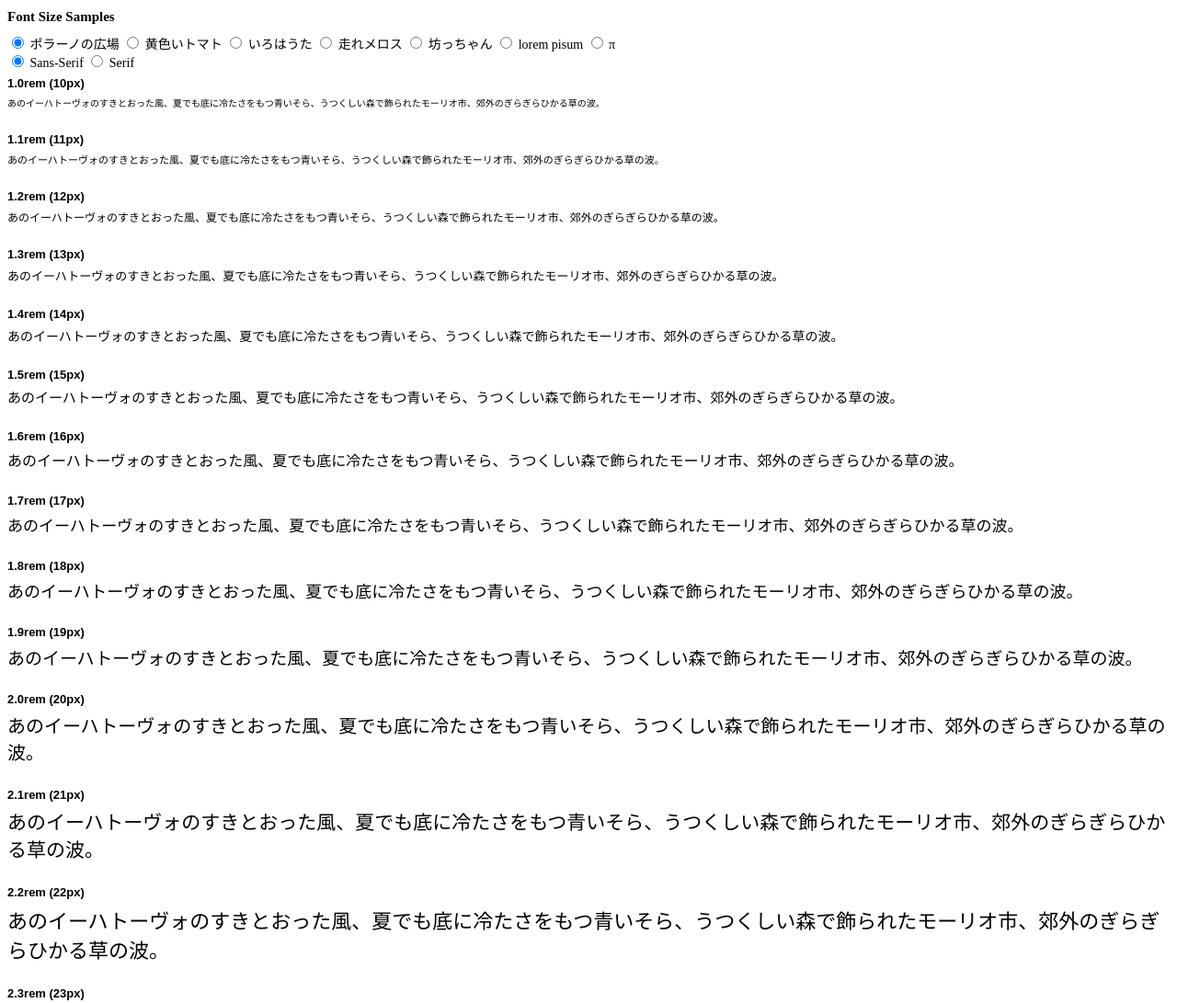
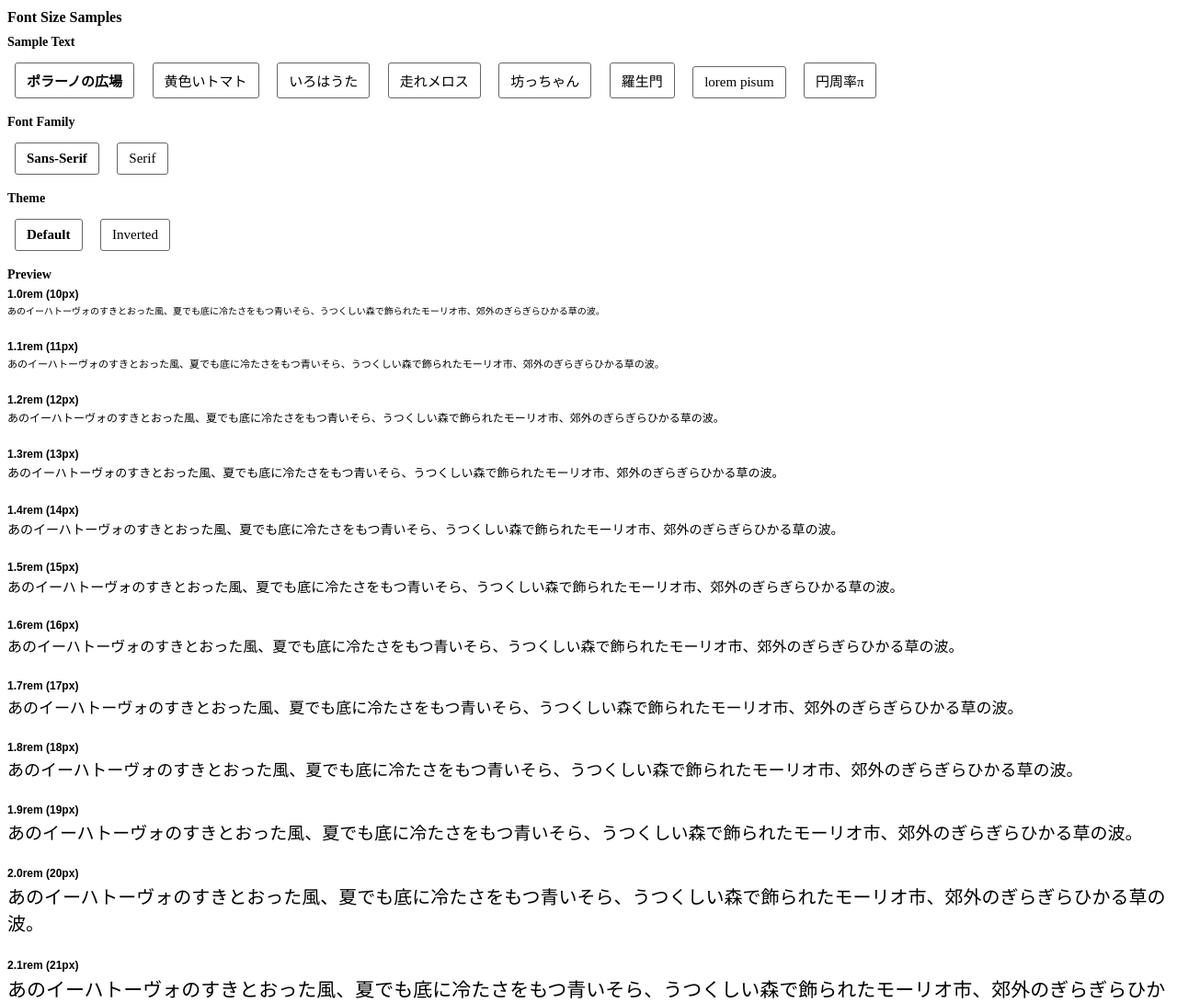
Before and after one commit to 44uk/font-size-samples, a plain HTML site: page index.html in a window 1280 px wide. Shown: the top 1091 px of the page at 92% size. Drawn offline with Linux system fonts and the light colour scheme.

Commit message:
update style

```diff
--- a/index.html
+++ b/index.html
@@ -7,9 +7,9 @@
     <style>
       html { font-size: 62.5%; }
       body { font-size: 1.4rem; }
-      h1 { font-size: 1.5rem; margin: 1rem auto; }
-      h2 { font-size: 1.3rem; margin: 0.6rem auto; }
-      h3 { font-size: 1.1rem; margin: 0.3rem auto; }
+      h1 { font-size: 1.6rem; margin: 1rem auto; }
+      h2 { font-size: 1.4rem; margin: 0.6rem auto; }
+      h3 { font-size: 1.2rem; margin: 0.3rem auto; }
       p  { margin: 0.3rem auto; }
       [class^="fs--"] { line-height: 1; }
       .fs--10 { font-size: 1.0rem; }
@@ -31,114 +31,163 @@
       .fs--28 { font-size: 2.8rem; }
       .fs--30 { font-size: 3.0rem; }
       .fs--32 { font-size: 3.2rem; }
-      .samples {
-      }
       .samples__text { margin-bottom: 2.5rem; }
       .samples--serif      { font-family: serif; }
       .samples--sans-serif { font-family: sans-serif; }
+      .selectable {
+        position: relative;
+        overflow: hidden;
+        cursor: pointer;
+        display: inline-block;
+        border: 1px solid #666;
+        border-radius: 3px;
+        margin: 8px;
+      }
+      .selectable input[type="radio"] {
+        position: absolute;
+        top: -100%;
+        left: -100%;
+      }
+      .selectable input:checked + span {
+        font-weight: bold;
+      }
+      .selectable span {
+        display: inline-block;
+        font-size: 1.5rem;
+        padding: 8px 12px;
+      }
+      .default  { background-color: #fff; color: #111; }
+      .inverted { background-color: #111; color: #fff; }
     </style>
   </head>
   <body>
     <h1>Font Size Samples</h1>
 
+    <h2>Sample Text</h2>
     <div class="sample-text js-sample-text">
-      <label>
+      <label class="selectable">
         <input type="radio" name="sample-text" value="0" checked />
         <span>ポラーノの広場</span>
       </label>
-      <label>
+      <label class="selectable">
         <input type="radio" name="sample-text" value="1" />
         <span>黄色いトマト</span>
       </label>
-      <label>
+      <label class="selectable">
         <input type="radio" name="sample-text" value="2" />
         <span>いろはうた</span>
       </label>
-      <label>
+      <label class="selectable">
         <input type="radio" name="sample-text" value="3" />
         <span>走れメロス</span>
       </label>
-      <label>
+      <label class="selectable">
         <input type="radio" name="sample-text" value="4" />
         <span>坊っちゃん</span>
       </label>
-      <label>
+      <label class="selectable">
         <input type="radio" name="sample-text" value="5" />
+        <span>羅生門</span>
+      </label>
+      <label class="selectable">
+        <input type="radio" name="sample-text" value="6" />
         <span>lorem pisum</span>
       </label>
-      <label>
-        <input type="radio" name="sample-text" value="6" />
-        <span>π</span>
+      <label class="selectable">
+        <input type="radio" name="sample-text" value="7" />
+        <span>円周率π</span>
       </label>
     </div>
 
+    <h2>Font Family</h2>
     <div class="font-family js-font-family">
-      <label>
+      <label class="selectable">
         <input type="radio" name="font-family" value="sans-serif" checked />
         <span>Sans-Serif</span>
       </label>
-      <label>
+      <label class="selectable">
         <input type="radio" name="font-family" value="serif" />
         <span>Serif</span>
       </label>
     </div>
 
+    <h2>Theme</h2>
+    <div class="theme js-theme">
+      <label class="selectable">
+        <input type="radio" name="theme" value="default" checked />
+        <span>Default</span>
+      </label>
+      <label class="selectable">
+        <input type="radio" name="theme" value="inverted" />
+        <span>Inverted</span>
+      </label>
+      <!--<label class="selectable">-->
+        <!--<input type="radio" name="theme" value="natural" />-->
+        <!--<span>Natural</span>-->
+      <!--</label>-->
+      <!--<label class="selectable">-->
+        <!--<input type="radio" name="theme" value="vivid" />-->
+        <!--<span>Vivid</span>-->
+      <!--</label>-->
+    </div>
+
+    <h2>Preview</h2>
     <div class="samples samples--sans-serif js-samples">
-      <h2 class="samples__label">1.0rem (10px)</h2>
+      <h3 class="samples__label">1.0rem (10px)</h3>
       <p class="samples__text fs--10 js-inject"></p>
 
-      <h2 class="samples__label">1.1rem (11px)</h2>
+      <h3 class="samples__label">1.1rem (11px)</h3>
       <p class="samples__text fs--11 js-inject"></p>
 
-      <h2 class="samples__label">1.2rem (12px)</h2>
+      <h3 class="samples__label">1.2rem (12px)</h3>
       <p class="samples__text fs--12 js-inject"></p>
 
-      <h2 class="samples__label">1.3rem (13px)</h2>
+      <h3 class="samples__label">1.3rem (13px)</h3>
       <p class="samples__text fs--13 js-inject"></p>
 
-      <h2 class="samples__label">1.4rem (14px)</h2>
+      <h3 class="samples__label">1.4rem (14px)</h3>
       <p class="samples__text fs--14 js-inject"></p>
 
-      <h2 class="samples__label">1.5rem (15px)</h2>
+      <h3 class="samples__label">1.5rem (15px)</h3>
       <p class="samples__text fs--15 js-inject"></p>
 
-      <h2 class="samples__label">1.6rem (16px)</h2>
+      <h3 class="samples__label">1.6rem (16px)</h3>
       <p class="samples__text fs--16 js-inject"></p>
 
-      <h2 class="samples__label">1.7rem (17px)</h2>
+      <h3 class="samples__label">1.7rem (17px)</h3>
       <p class="samples__text fs--17 js-inject"></p>
 
-      <h2 class="samples__label">1.8rem (18px)</h2>
+      <h3 class="samples__label">1.8rem (18px)</h3>
       <p class="samples__text fs--18 js-inject"></p>
 
-      <h2 class="samples__label">1.9rem (19px)</h2>
+      <h3 class="samples__label">1.9rem (19px)</h3>
       <p class="samples__text fs--19 js-inject"></p>
 
-      <h2 class="samples__label">2.0rem (20px)</h2>
+      <h3 class="samples__label">2.0rem (20px)</h3>
       <p class="samples__text fs--20 js-inject"></p>
 
-      <h2 class="samples__label">2.1rem (21px)</h2>
+      <h3 class="samples__label">2.1rem (21px)</h3>
       <p class="samples__text fs--21 js-inject"></p>
 
-      <h2 class="samples__label">2.2rem (22px)</h2>
+      <h3 class="samples__label">2.2rem (22px)</h3>
       <p class="samples__text fs--22 js-inject"></p>
 
-      <h2 class="samples__label">2.3rem (23px)</h2>
+      <h3 class="samples__label">2.3rem (23px)</h3>
       <p class="samples__text fs--23 js-inject"></p>
 
-      <h2 class="samples__label">2.4rem (24px)</h2>
+      <h3 class="samples__label">2.4rem (24px)</h3>
       <p class="samples__text fs--24 js-inject"></p>
 
-      <h2 class="samples__label">2.6rem (26px)</h2>
+      <h3 class="samples__label">2.6rem (26px)</h3>
       <p class="samples__text fs--26 js-inject"></p>
 
-      <h2 class="samples__label">2.8rem (28px)</h2>
+      <h3 class="samples__label">2.8rem (28px)</h3>
       <p class="samples__text fs--28 js-inject"></p>
 
-      <h2 class="samples__label">3.0rem (30px)</h2>
+      <h3 class="samples__label">3.0rem (30px)</h3>
       <p class="samples__text fs--30 js-inject"></p>
 
-      <h2 class="samples__label">3.2rem (32px)</h2>
+      <h3 class="samples__label">3.2rem (32px)</h3>
       <p class="samples__text fs--32 js-inject"></p>
     </div>
 
@@ -170,6 +219,12 @@
           '小学校に居る時分学校の二階から飛び降りて一週間ほど腰こしを抜ぬかした事がある。',
           'なぜそんな無闇をしたと聞く人があるかも知れぬ。',
           '別段深い理由でもない。'
+        ],
+        [
+          '「この髪を抜いてな、この髪を抜いてな、鬘にしようと思うたのじゃ。」',
+          '下人は、老婆の答が存外、平凡なのに失望した。',
+          'そうして失望すると同時に、また前の憎悪が、冷やかな侮蔑と一しょに、心の中へはいって来た。',
+          'すると、その気色けしきが、先方へも通じたのであろう。'
         ],
         [
           'Lorem ipsum dolor sit amet, consectetur adipisicing elit, sed do eiusmod tempor incididunt ut labore et dolore magna aliqua. Ut enim ad minim veniam, quis nostrud exercitation ullamco laboris nisi ut aliquip ex ea commodo consequat. Duis aute irure dolor in reprehenderit in voluptate velit esse cillum dolore eu fugiat nulla pariatur. Excepteur sint occaecat cupidatat non proident, sunt in culpa qui officia deserunt mollit anim id est laborum.'
@@ -212,6 +267,15 @@
         }
       });
 
+      var theme = document.querySelector('.js-theme');
+      theme.addEventListener('click', function(ev){
+        var body = document.body;
+        if(ev.target.value){
+          body.className = '';
+          body.classList.add(ev.target.value);
+        }
+      });
+
       injectText(getText(0));
     </script>
   </body>
```
